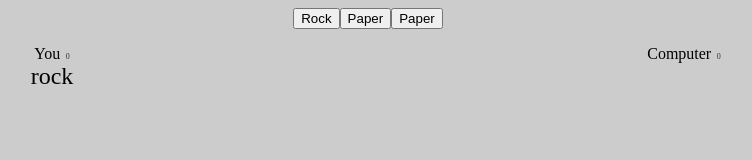
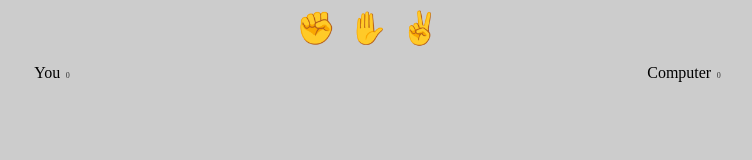
Before and after one commit to devdantodd/rock-paper-scissors, a plain HTML site: page index.html in a window 1280 px wide. Shown: the whole page, without its empty margins (272-1024 px from the left). Drawn offline with Linux system fonts and the light colour scheme.

Commit message:
made a few changes

```diff
--- a/index.html
+++ b/index.html
@@ -6,16 +6,16 @@
     <meta http-equiv="X-UA-Compatible" content="IE=edge">
     <meta name="viewport" content="width=device-width, initial-scale=1.0">
     <title>Rock Paper Scissors</title>
+    <link rel="stylesheet" href="style.css">
     <script src="rps.js" defer></script>
-    <link rel="stylesheet" href="style.css">
 
 
 </head>
 <body>
 <div class="selections">
-    <button class="selections">Rock</button>
-    <button class="selections">Paper</button>
-    <button class="selections">Paper</button>
+    <button class="selection">✊</button>
+    <button class="selection">✋</button>
+    <button class="selection">✌️</button>
 </div>
 
 <div class="results">
@@ -27,7 +27,8 @@
         Computer
         <span class="result-score">0</span>
     </div>
-    <div class="result-selection winner">rock</div>
+    <!-- <div class="result-selection winner">rock</div>
+    <div class="result-selection">scissors</div>  -->
 </div>
 
 </body>
--- a/style.css
+++ b/style.css
@@ -13,6 +13,7 @@ body {
     outline: none;
     cursor: pointer;
     font-size: 2rem;
+    transition: 100ms;
 }
 
 .selection:hover {
```
